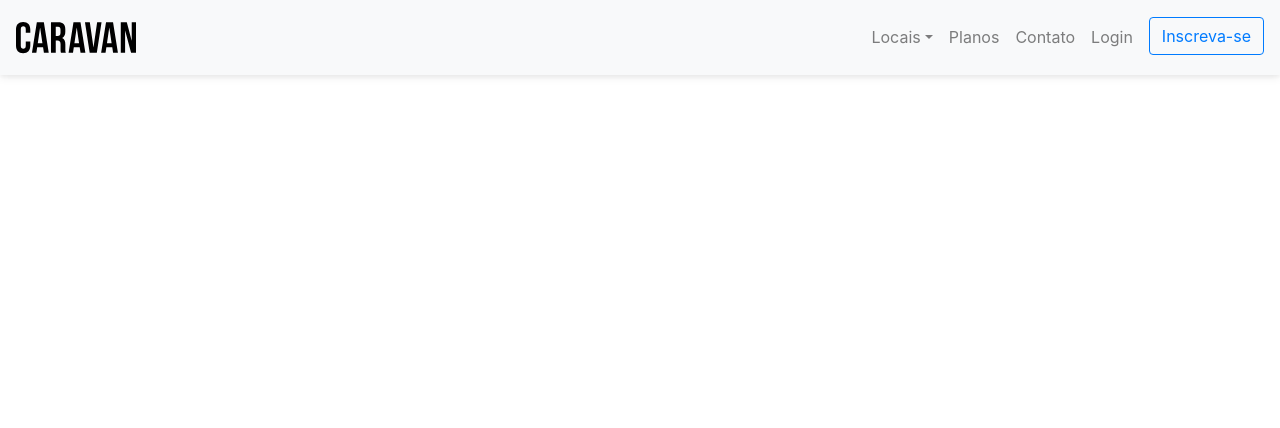
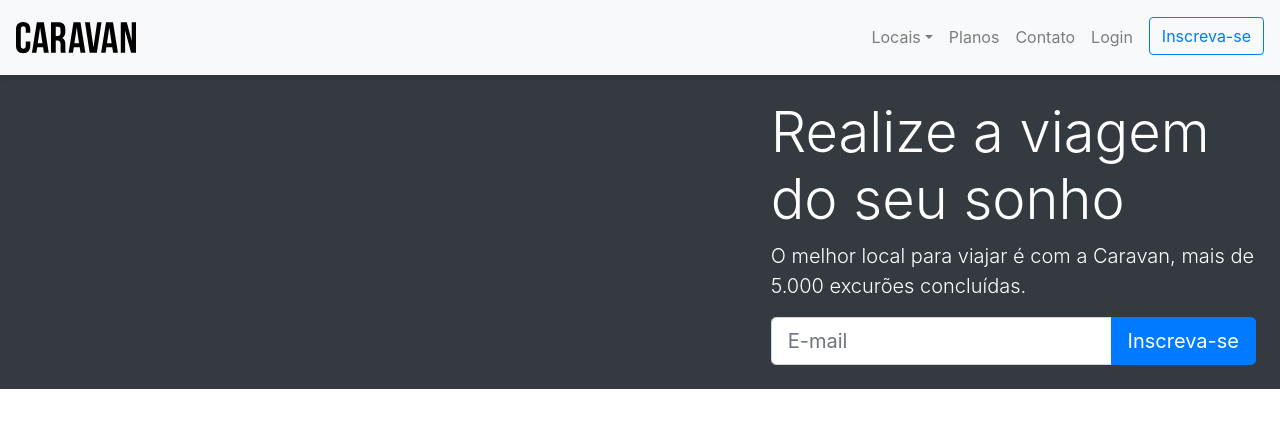
Before and after one commit to MiguelArtur3p/caravan, a plain HTML site: page index.html in a window 1280 px wide. Drawn offline with Linux system fonts and the light colour scheme.

Commit message:
container email

```diff
--- a/css/style.css
+++ b/css/style.css
@@ -1,3 +1,6 @@
 .box-shadow {
   box-shadow: 0 2px 4px 0 rgba(0, 0, 0, 0.05), 0 4px 8px 0 rgba(0, 0, 0, 0.05);
 }
+body {
+  padding-top: 75px;
+}
--- a/index.html
+++ b/index.html
@@ -31,10 +31,27 @@
             <li class="nav-item"><a class="nav-link" href="contato.html">Contato</a></li>
             <li class="nav-item"><a class="nav-link" href="#">Login</a></li>
             <li class="nav-item"><a class="btn btn-outline-primary ml-md-2" href="inscricao.html">Inscreva-se</a></li>
-
          </ul>
       </div>
    </nav>
+
+   <section class="container-fluid text-white">
+      <div class="row bg-dark">
+         <div class="col-7"></div>
+         <div class="col-lg-5 p-4">
+            <h1 class="display-4">Realize a viagem do seu sonho</h1>
+            <p class="lead">O melhor local para viajar é com a Caravan, mais de 5.000 excurões concluídas.</p>
+            <form action="">
+               <div class="input-group input-group-lg">
+                  <input type="text" class="form-control" placeholder="E-mail" aria-label="E-mail">
+                  <div class="input-group-append">
+                     <button class="btn btn-primary" type="button">Inscreva-se</button>
+                  </div>
+               </div>
+            </form>
+         </div>
+      </div>
+   </section>
 
    <script src="/js/jquery.slim.min.js"></script>
    <script src="/js/popper.min.js"></script>
```
